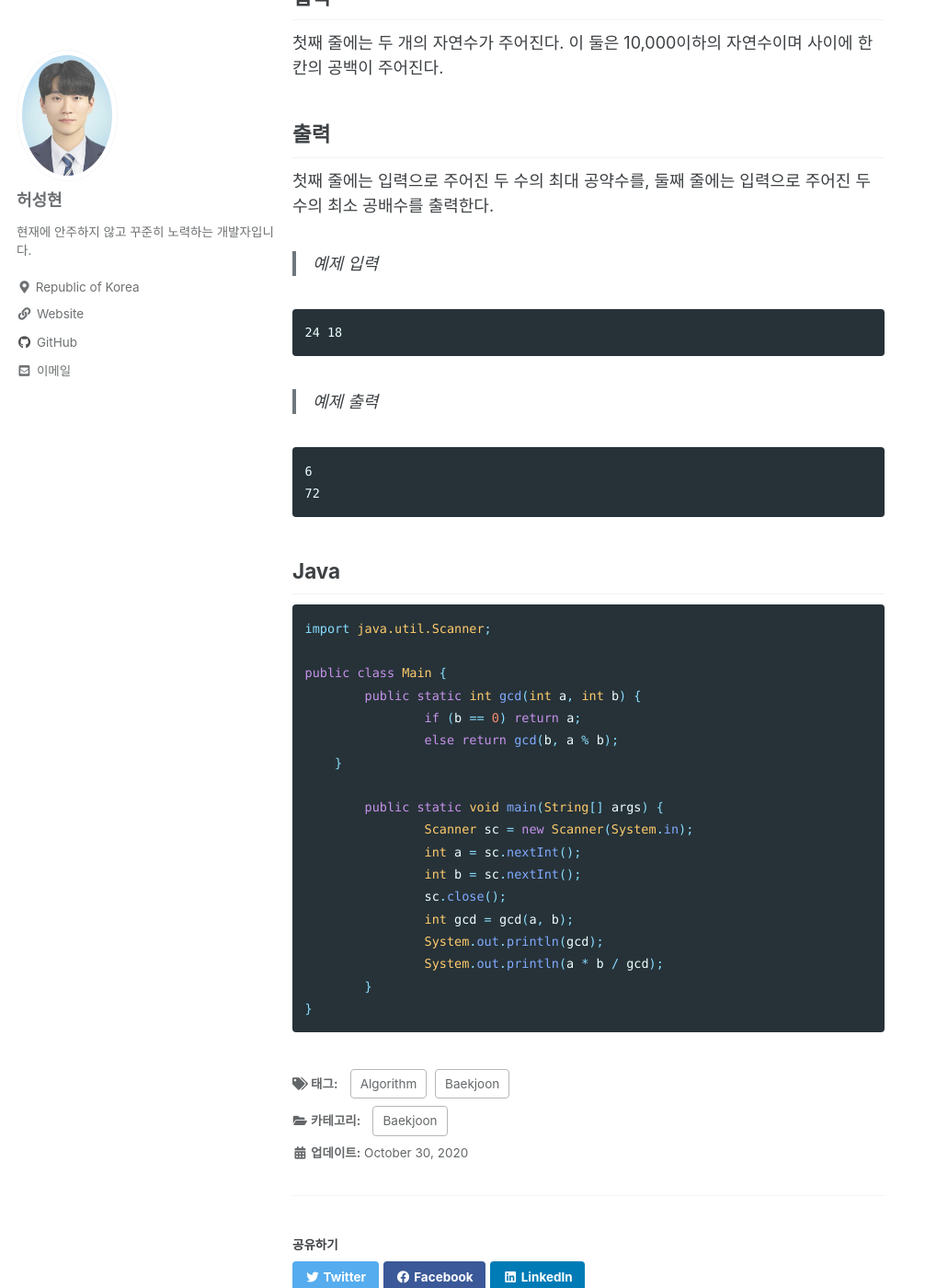
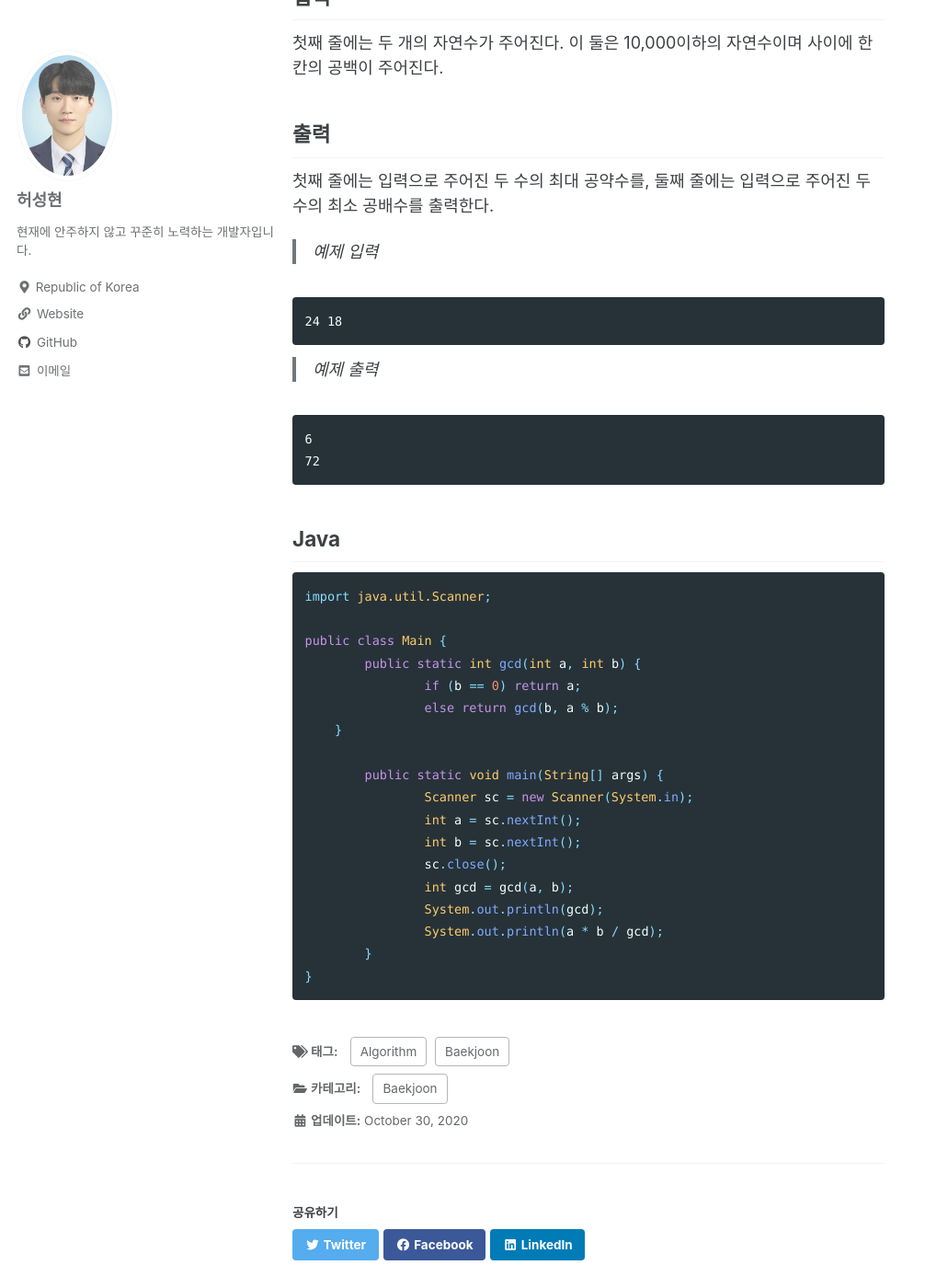
Before and after one commit to heoseongh/heoseongh.github.io, a Jekyll site: the page built from _posts/baekjoon/2020-10-30-baekjoon-2609.md, in a window 1280 px wide and 1400 px high, scrolled down 434 px. Shown: the whole window at 92% size, without its empty margins (0-1006 px from the left). Built offline with Jekyll 4.4.1, drawn with Linux system fonts in a browser that asks for light colours; cached includes are drawn as plain includes.

Commit message:
blockquote 마진 수정

```diff
--- a/_sass/minimal-mistakes/_base.scss
+++ b/_sass/minimal-mistakes/_base.scss
@@ -105,7 +105,8 @@ abbr[data-original-title] {
 /* blockquotes */
 
 blockquote {
-  margin: 2em 1em 2em 0;
+  // margin: 2em 1em 2em 0;
+  margin: 0em 1em 2em 0;
   padding-left: 1em;
   padding-right: 1em;
   font-style: italic;
```
